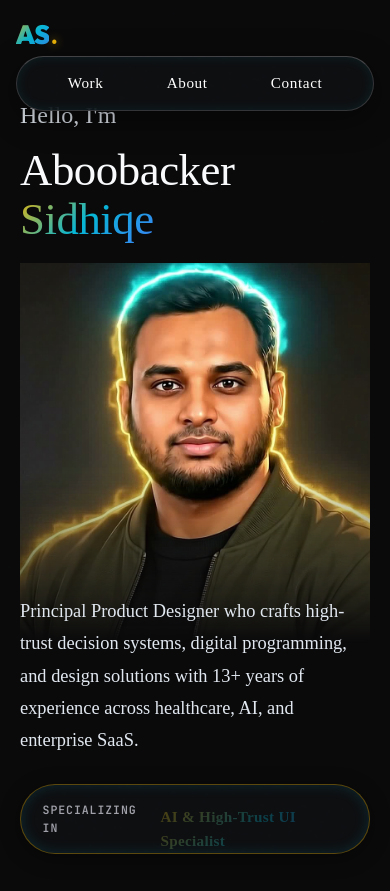
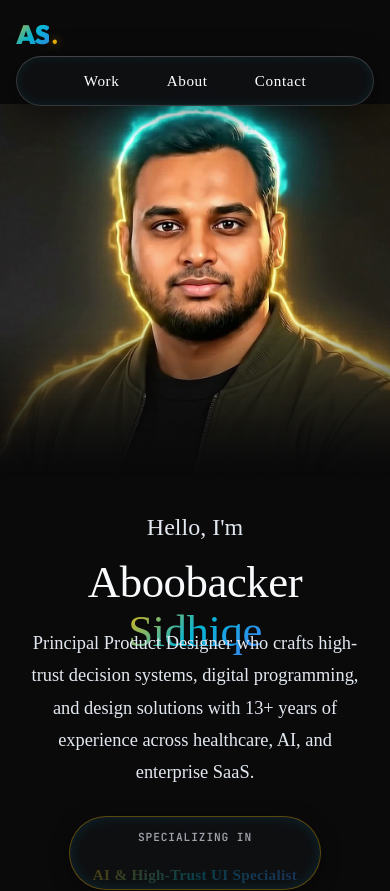
Before and after one commit to asidhiqe/asidhiqe.github.io, a Next.js app: page / in a window 390 px wide. Shown: the top 891 px of the page. Built offline with nearby package versions, Linux system fonts and the light colour scheme.

Commit message:
feat(mobile): re-architect mobile responsive layout with portrait image at top zero padding and centered stacked elements

```diff
--- a/app/components/Hero.tsx
+++ b/app/components/Hero.tsx
@@ -68,21 +68,21 @@ export default function Hero() {
       const tl = gsap.timeline({ defaults: { ease: "power2.out" } });
 
       tl.fromTo(
-        scope.querySelectorAll(".hero-greeting"),
-        { opacity: 0, y: 12 },
-        { opacity: 1, y: 0, duration: 0.5 }
+        scope.querySelectorAll(".mobile-sequence-card"),
+        { opacity: 0, scale: 0.95 },
+        { opacity: 1, scale: 1, duration: 0.6 }
       )
+        .fromTo(
+          scope.querySelectorAll(".hero-greeting"),
+          { opacity: 0, y: 12 },
+          { opacity: 1, y: 0, duration: 0.5 },
+          "-=0.3"
+        )
         .fromTo(
           scope.querySelectorAll(".hero-name"),
           { opacity: 0, y: 18 },
           { opacity: 1, y: 0, duration: 0.7 },
           "-=0.2"
-        )
-        .fromTo(
-          scope.querySelectorAll(".mobile-sequence-card"),
-          { opacity: 0, scale: 0.95 },
-          { opacity: 1, scale: 1, duration: 0.6 },
-          "-=0.3"
         )
         .fromTo(
           scope.querySelectorAll(".hero-subtitle"),
@@ -105,17 +105,17 @@ export default function Hero() {
       {/* ── FOLD 1: Hero Above-the-Fold View ────────────────── */}
       <section id="top" className="hero-mockup-section fold-one-section">
         <div className="hero-left-content">
-          <span className="hero-greeting">Hello, I&apos;m</span>
-          <h1 className="hero-name">
-            Aboobacker <span className="gradient-text">Sidhiqe</span>
-          </h1>
-
-          {/* Mobile Sequence Card Slot (< 1024px) - Portrait cutout top, text cleanly below */}
+          {/* Mobile Sequence Card Slot (< 1024px) - Positioned at VERY TOP on mobile */}
           <div className="mobile-sequence-container">
             <div className="mobile-sequence-card">
               <BannerScroll />
             </div>
           </div>
+
+          <span className="hero-greeting">Hello, I&apos;m</span>
+          <h1 className="hero-name">
+            Aboobacker <span className="gradient-text">Sidhiqe</span>
+          </h1>
 
           <p className="hero-subtitle">
             Principal Product Designer who crafts high-trust decision systems, digital programming, and design solutions with 13+ years of experience across healthcare, AI, and enterprise SaaS.
--- a/app/globals.css
+++ b/app/globals.css
@@ -3911,3 +3911,87 @@ textarea {
   border-radius: 999px;
   background: linear-gradient(90deg, #eab308 0%, #06b6d4 100%);
 }
+
+/* ── MOBILE RESPONSIVE RE-ARCHITECTURE (< 1024px) ───────── */
+@media (max-width: 1023px) {
+  .site-header {
+    flex-direction: column !important;
+    justify-content: center !important;
+    align-items: center !important;
+    gap: 0.75rem !important;
+    padding: 0.85rem 1rem !important;
+  }
+
+  .header-wordmark {
+    margin: 0 auto !important;
+  }
+
+  .header-nav {
+    margin: 0 auto !important;
+    gap: 1.25rem !important;
+    padding: 0.4rem 1.2rem !important;
+  }
+
+  .hero-left-content {
+    display: flex !important;
+    flex-direction: column !important;
+    align-items: center !important;
+    text-align: center !important;
+    padding-top: 1rem !important;
+  }
+
+  .mobile-sequence-container {
+    width: 100vw !important;
+    margin-left: calc(-1 * var(--gutter)) !important;
+    margin-right: calc(-1 * var(--gutter)) !important;
+    margin-top: -0.5rem !important;
+    margin-bottom: 1.5rem !important;
+    padding: 0 !important;
+    overflow: hidden !important;
+  }
+
+  .mobile-sequence-card {
+    width: 100% !important;
+    border-radius: 0 !important;
+    border: none !important;
+    background: transparent !important;
+    box-shadow: none !important;
+    mask-image: linear-gradient(to bottom, black 60%, transparent 100%) !important;
+    -webkit-mask-image: linear-gradient(to bottom, black 60%, transparent 100%) !important;
+  }
+
+  .hero-greeting {
+    text-align: center !important;
+  }
+
+  .hero-name {
+    text-align: center !important;
+    margin-bottom: 1.25rem !important;
+  }
+
+  .hero-subtitle {
+    text-align: center !important;
+    margin-bottom: 1.75rem !important;
+    max-width: 100% !important;
+  }
+
+  .dynamic-role-badge {
+    flex-direction: column !important;
+    align-items: center !important;
+    text-align: center !important;
+    gap: 0.35rem !important;
+    padding: 0.75rem 1.4rem !important;
+    width: fit-content !important;
+    margin: 0 auto 2.5rem auto !important;
+  }
+
+  .dynamic-role-prefix {
+    text-align: center !important;
+    font-size: 0.7rem !important;
+  }
+
+  .dynamic-role-text {
+    text-align: center !important;
+    font-size: 0.95rem !important;
+  }
+}
```
